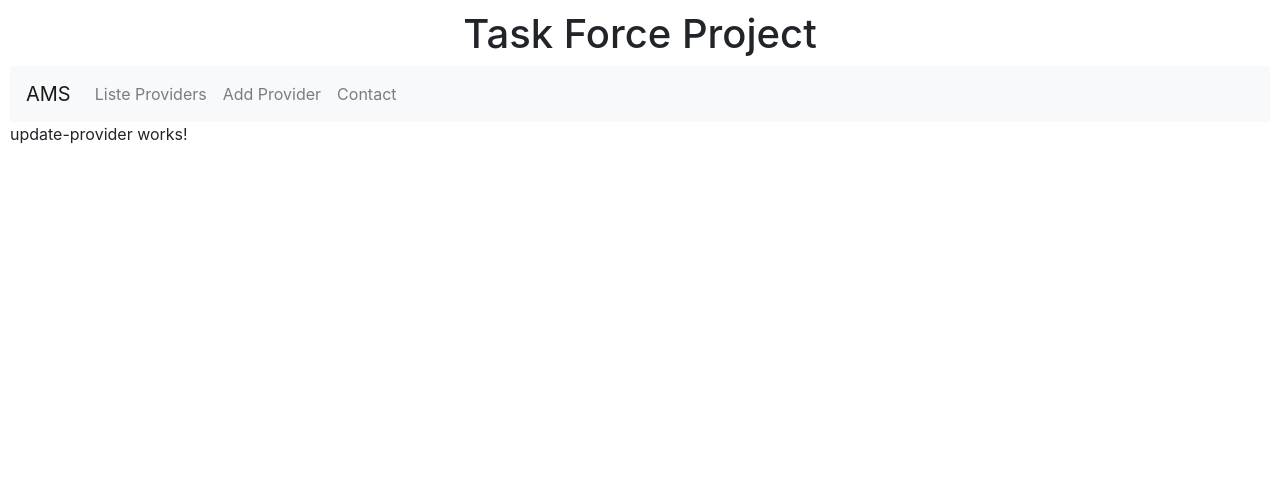
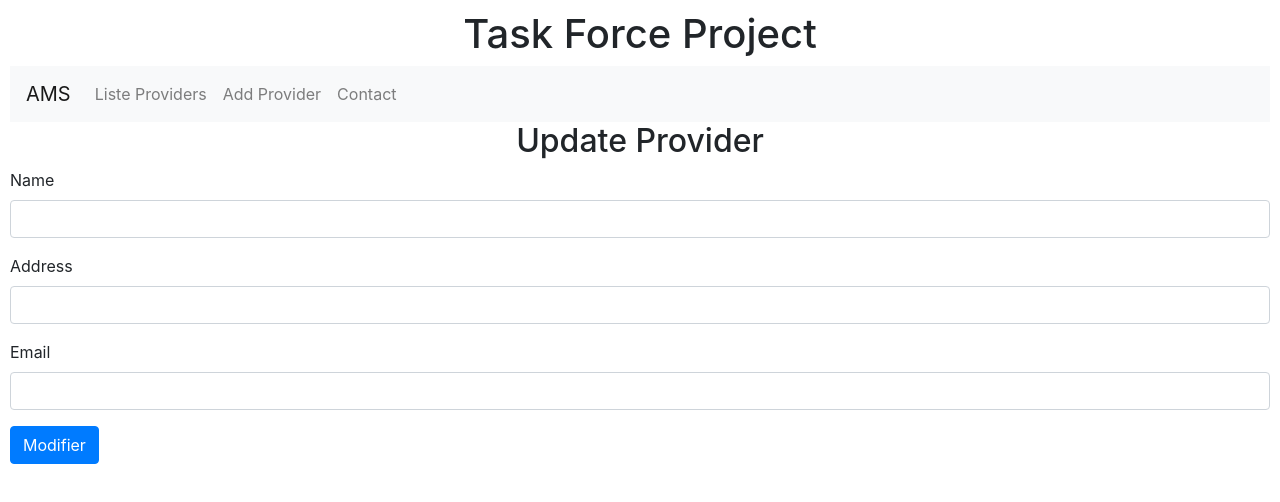
Before and after one commit to MezghichGit/angular_md, an Angular app: page /updateProvider/1 in a window 1280 px wide. Shown: the top 502 px of the page. Built offline with nearby package versions, Linux system fonts and the light colour scheme; no server answers.

Commit message:
crud  provider complet

```diff
--- a/src/app/services/provider.service.ts
+++ b/src/app/services/provider.service.ts
@@ -24,9 +24,9 @@ export class ProviderService {
     return this.http.delete(environment.baseUrl+"/providers/"+provider.id);
   }
 
-  updateProvider(idProvider:number, provider:Provider)
+  updateProvider(provider:Provider)
   {
-    return this.http.put<Provider>(environment.baseUrl+"/providers/"+idProvider, provider);
+    return this.http.put<Provider>(environment.baseUrl+"/providers/"+provider.id, provider);
   }
 
   getProviderById(idProvider:number)
--- a/src/app/update-provider/update-provider.component.html
+++ b/src/app/update-provider/update-provider.component.html
@@ -1 +1,17 @@
-<p>update-provider works!</p>
+<h2 align="center">Update Provider</h2>
+
+
+  <div class="form-group">
+    <label for="nom">Name</label>
+    <input [(ngModel)]="name" required  type="text" class="form-control" id="nom" aria-describedby="emailHelp">
+  </div>
+  <div class="form-group">
+    <label for="address">Address</label>
+    <input [(ngModel)]="address" type="text" class="form-control" id="address" aria-describedby="emailHelp">
+  </div>
+  <div class="form-group">
+    <label for="email">Email</label>
+    <input [(ngModel)]="email" required type="email" class="form-control" id="email" aria-describedby="emailHelp">
+  </div>
+
+  <button  class="btn btn-primary" (click)="saveUpdatedProvider()">Modifier</button>
--- a/src/app/update-provider/update-provider.component.ts
+++ b/src/app/update-provider/update-provider.component.ts
@@ -1,6 +1,7 @@
 import { Component, OnInit } from '@angular/core';
-import { ActivatedRoute } from '@angular/router';
+import { ActivatedRoute, Router } from '@angular/router';
 import { ProviderService } from '../services/provider.service';
+import { Provider } from '../models';
 
 @Component({
   selector: 'app-update-provider',
@@ -9,7 +10,10 @@ import { ProviderService } from '../services/provider.service';
 })
 export class UpdateProviderComponent implements OnInit {
   idProvider!:number;
-  constructor(private activatedRoute:ActivatedRoute, private providerService:ProviderService)
+  name!:string;
+  address!:string;
+  email!:string;
+  constructor(private activatedRoute:ActivatedRoute, private providerService:ProviderService, private router: Router)
   {}
   ngOnInit(): void {
 // Getting route parameters
@@ -17,9 +21,25 @@ export class UpdateProviderComponent implements OnInit {
       this.idProvider = params['id']; //
       //alert("ID = "+this.idProvider);
       this.providerService.getProviderById(this.idProvider).subscribe(
-        data => console.log(data)
+        data => {
+          this.name = data.name;
+          this.address = data.address;
+          this.email = data.email
+        }
       );
     });
   }
 
+
+  saveUpdatedProvider(){
+    let provider:Provider = {
+      id:this.idProvider,
+      name:this.name,
+      email:this.email,
+      address:this.address
+    }
+    this.providerService.updateProvider(provider).subscribe(
+      data => this.router.navigate(["listeProviders"])
+    )
+  }
 }
```
